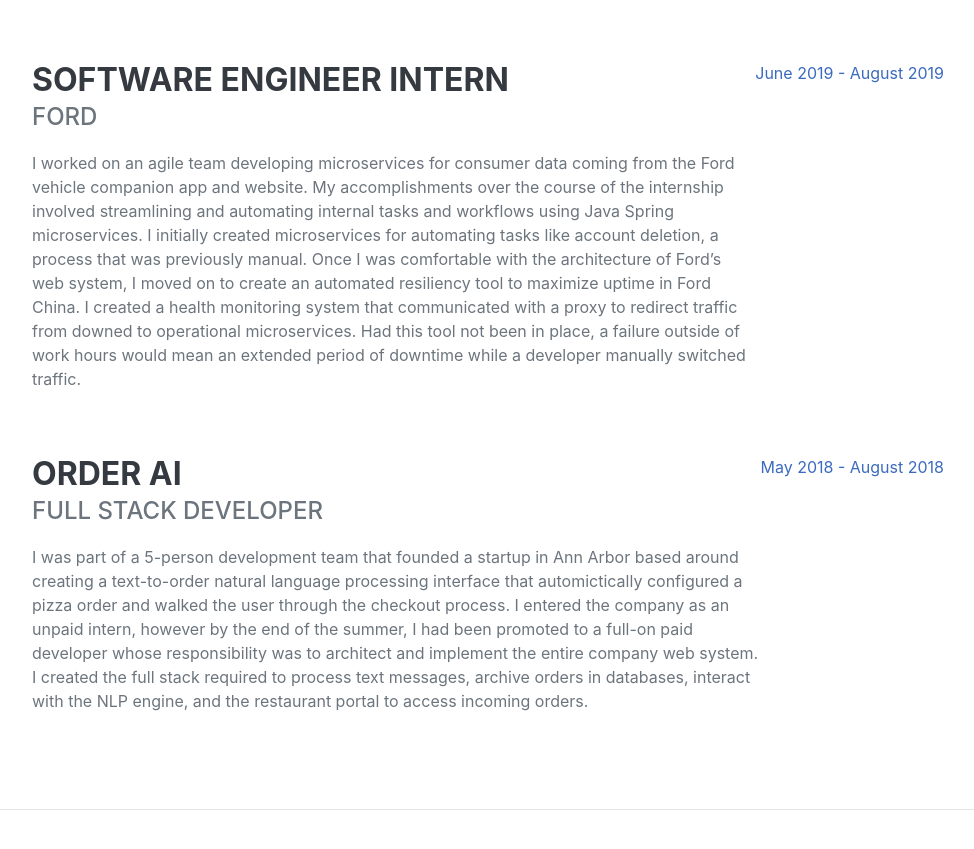
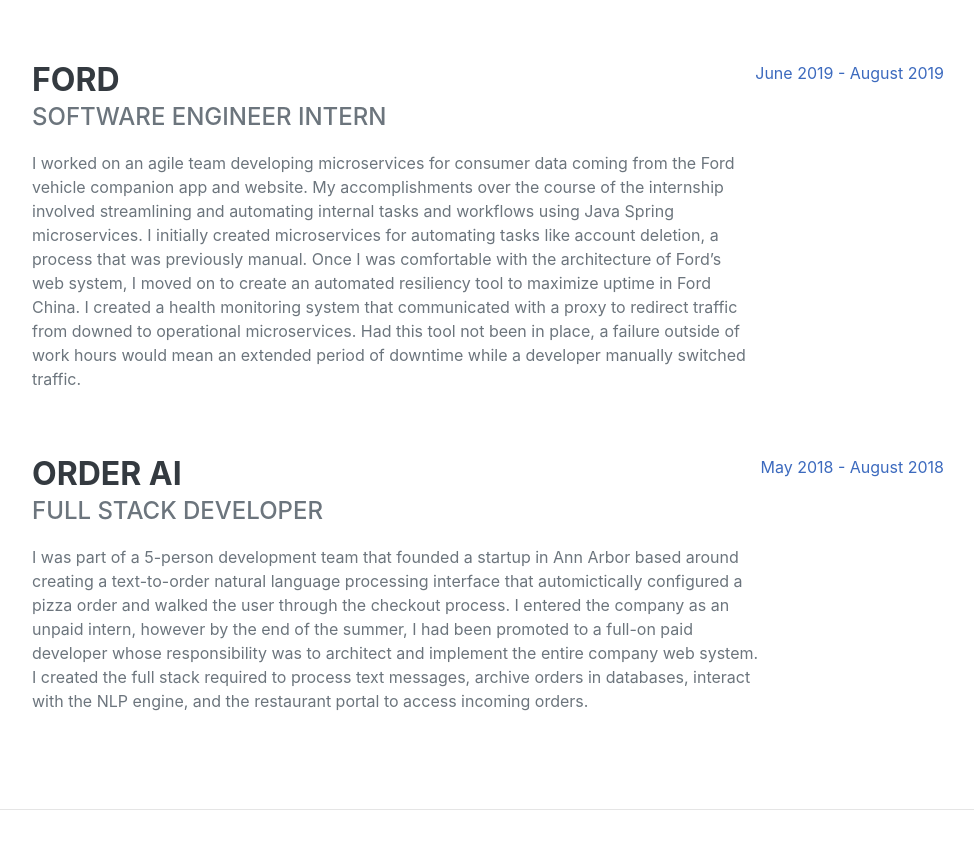
Before and after one commit to Daniel-Jomaa/daniel-jomaa.github.io, a plain HTML site: page index.html in a window 1280 px wide. Shown: the part 1378-2227 px from the top of the page, without its empty margins (288-1262 px from the left). Drawn offline with nearby package versions, Linux system fonts and the light colour scheme; a web font is replaced by a local one.

Commit message:
swapped ford and SWE

```diff
--- a/index.html
+++ b/index.html
@@ -85,8 +85,8 @@
                     </div>
                     <div class="d-flex flex-column flex-md-row justify-content-between mb-5">
                         <div class="flex-grow-1">
-                            <h3 class="mb-0">Software Engineer Intern</h3>
-                            <div class="subheading mb-3">Ford</div>
+                            <h3 class="mb-0">Ford</h3>
+                            <div class="subheading mb-3">Software Engineer Intern</div>
                             <p> I worked on an agile team developing microservices for consumer data coming from the Ford vehicle companion app and website. My accomplishments over the course of the internship involved streamlining and automating internal tasks and workflows using Java Spring microservices. I initially created microservices for automating tasks like account deletion, a process that was previously manual. Once I was comfortable with the architecture of Ford’s web system, I moved on to create an automated resiliency tool to maximize uptime in Ford China. I created a health monitoring system that communicated with a proxy to redirect traffic from downed to operational microservices. Had this tool not been in place, a failure outside of work hours would mean an extended period of downtime while a developer manually switched traffic. </p>
                         </div>
                         <div class="flex-shrink-0"><span class="text-primary">June 2019 - August 2019</span></div>
```
